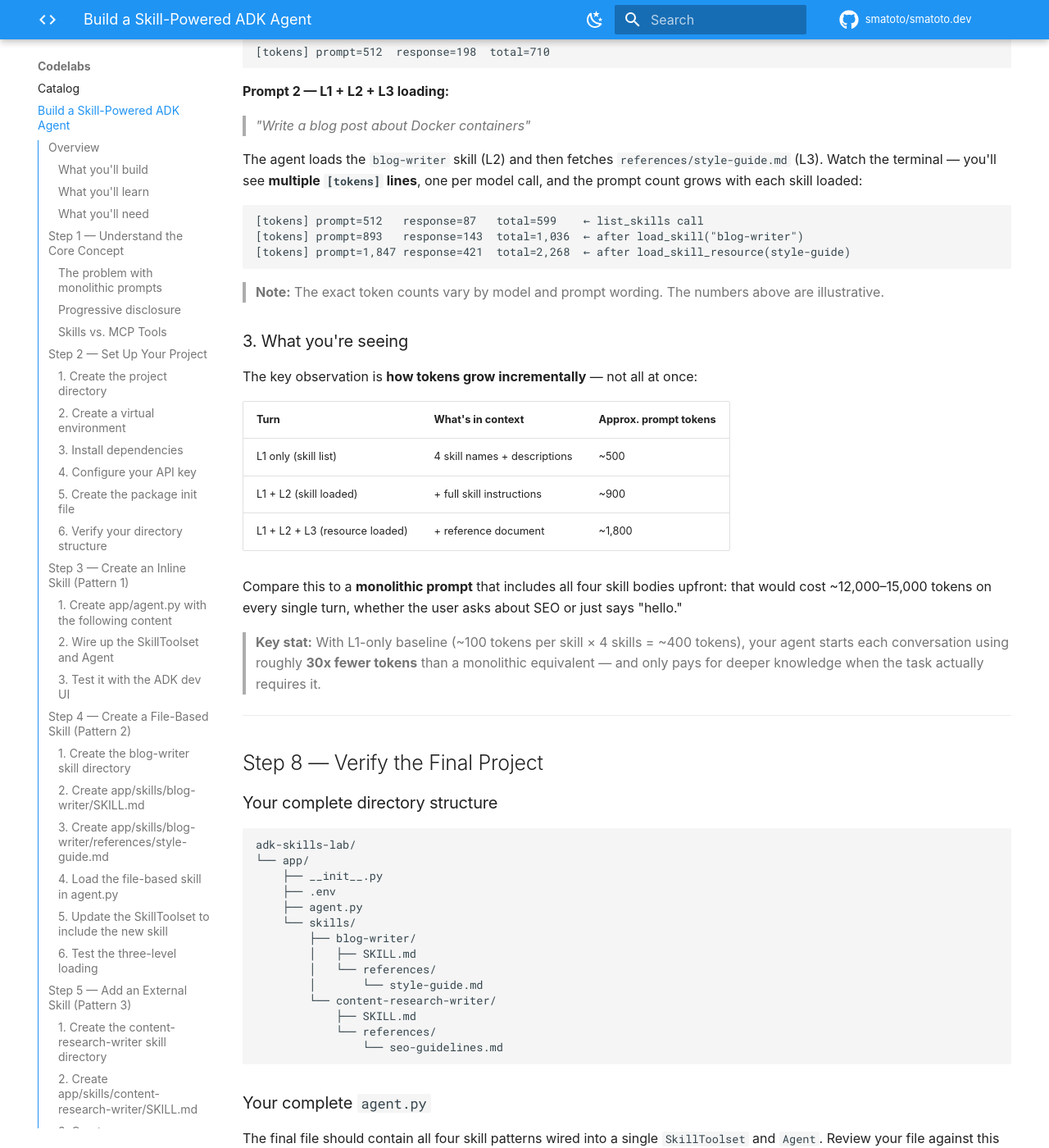
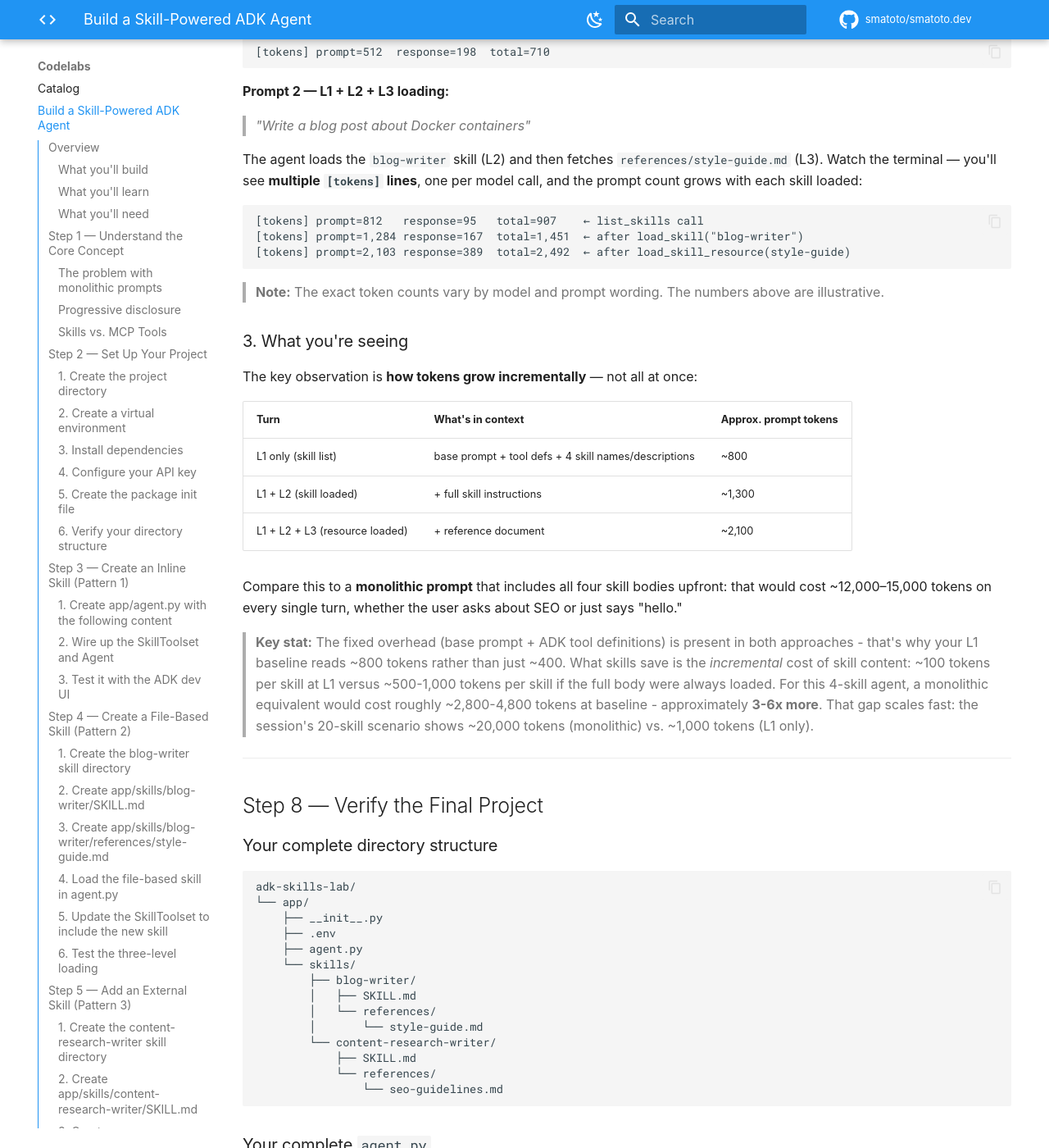
Before and after one commit to smatoto/smatoto.dev, an MkDocs documentation site: the page built from docs/codelabs/adk-agent-skills.md, in a window 1280 px wide and 1400 px high, scrolled down 14634 px. Shown: the whole window at 82% size. Built offline with MkDocs 1.6.1 and Material for MkDocs 9.7.7, drawn with Linux system fonts in a browser that asks for light colours; some web fonts are replaced; comment, search, counter and statistics services are not loaded.

Commit message:
docs: revise Step 7 token numbers and enable global code copy
Update illustrative token counts in adk-agent-skills codelab (Step 7) to
reflect the realistic L1 baseline of ~800 tokens, which accounts for fixed
ADK overhead (base prompt + tool definitions) present in both monolithic and
skill-based approaches. Revise the comparison table and key stat callout to
replace the overstated "30x" claim with the accurate 3-6x range for this
4-skill agent, referencing the session's 20-skill scenario for scale context.

Enable content.code.copy in mkdocs.yml so all code blocks across the site
display a copy-to-clipboard button.

````diff
--- a/docs/codelabs/adk-agent-skills.md
+++ b/docs/codelabs/adk-agent-skills.md
@@ -724,9 +724,9 @@ The agent calls `list_skills` and responds using only skill names and descriptio
 The agent loads the `blog-writer` skill (L2) and then fetches `references/style-guide.md` (L3). Watch the terminal — you'll see **multiple `[tokens]` lines**, one per model call, and the prompt count grows with each skill loaded:
 
 ```
-[tokens] prompt=512   response=87   total=599    ← list_skills call
-[tokens] prompt=893   response=143  total=1,036  ← after load_skill("blog-writer")
-[tokens] prompt=1,847 response=421  total=2,268  ← after load_skill_resource(style-guide)
+[tokens] prompt=812   response=95   total=907    ← list_skills call
+[tokens] prompt=1,284 response=167  total=1,451  ← after load_skill("blog-writer")
+[tokens] prompt=2,103 response=389  total=2,492  ← after load_skill_resource(style-guide)
 ```
 
 > **Note:** The exact token counts vary by model and prompt wording. The numbers above are illustrative.
@@ -737,13 +737,13 @@ The key observation is **how tokens grow incrementally** — not all at once:
 
 | Turn | What's in context | Approx. prompt tokens |
 |------|------------------|-----------------------|
-| L1 only (skill list) | 4 skill names + descriptions | ~500 |
-| L1 + L2 (skill loaded) | + full skill instructions | ~900 |
-| L1 + L2 + L3 (resource loaded) | + reference document | ~1,800 |
+| L1 only (skill list) | base prompt + tool defs + 4 skill names/descriptions | ~800 |
+| L1 + L2 (skill loaded) | + full skill instructions | ~1,300 |
+| L1 + L2 + L3 (resource loaded) | + reference document | ~2,100 |
 
 Compare this to a **monolithic prompt** that includes all four skill bodies upfront: that would cost ~12,000–15,000 tokens on every single turn, whether the user asks about SEO or just says "hello."
 
-> **Key stat:** With L1-only baseline (~100 tokens per skill × 4 skills = ~400 tokens), your agent starts each conversation using roughly **30x fewer tokens** than a monolithic equivalent — and only pays for deeper knowledge when the task actually requires it.
+> **Key stat:** The fixed overhead (base prompt + ADK tool definitions) is present in both approaches - that's why your L1 baseline reads ~800 tokens rather than just ~400. What skills save is the *incremental* cost of skill content: ~100 tokens per skill at L1 versus ~500-1,000 tokens per skill if the full body were always loaded. For this 4-skill agent, a monolithic equivalent would cost roughly ~2,800-4,800 tokens at baseline - approximately **3-6x more**. That gap scales fast: the session's 20-skill scenario shows ~20,000 tokens (monolithic) vs. ~1,000 tokens (L1 only).
 
 ---
 
--- a/mkdocs.yml
+++ b/mkdocs.yml
@@ -31,6 +31,7 @@ theme:
     - search.highlight
     - search.suggest
     - content.tooltips
+    - content.code.copy
   icon:
     logo: material/code-tags
     repo: fontawesome/brands/github
````
